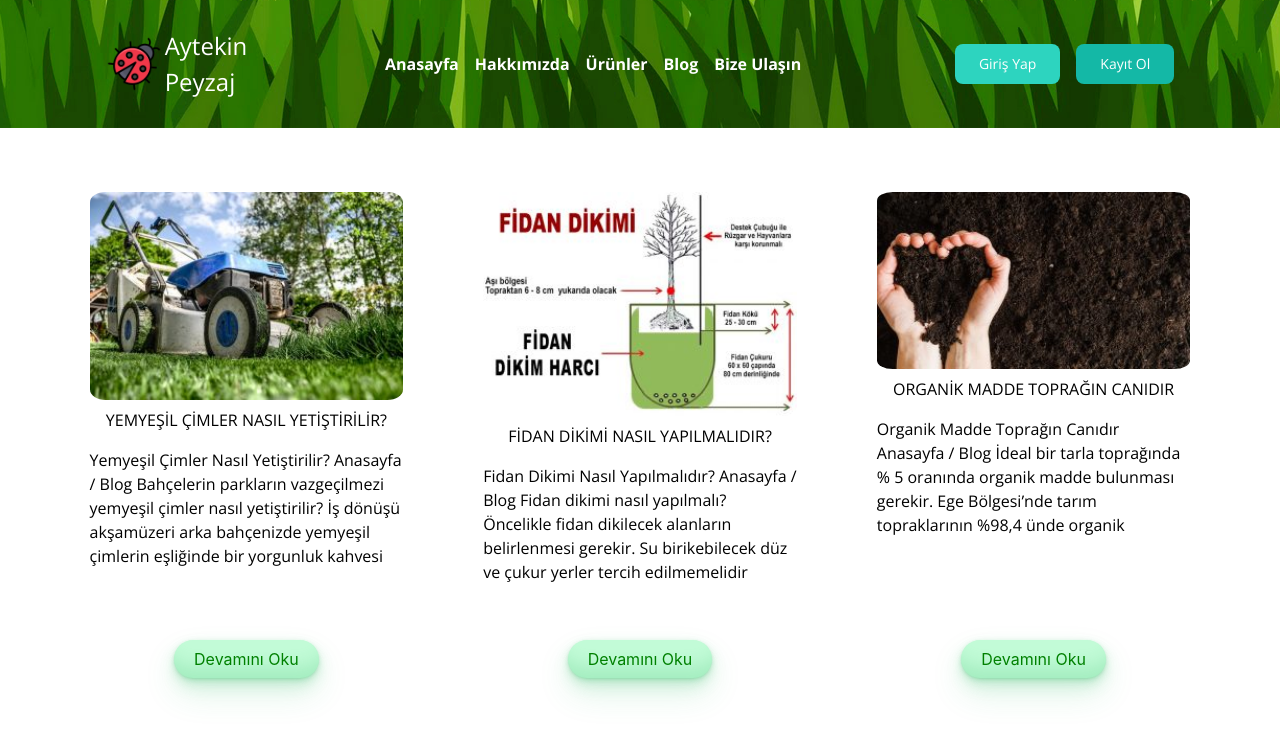
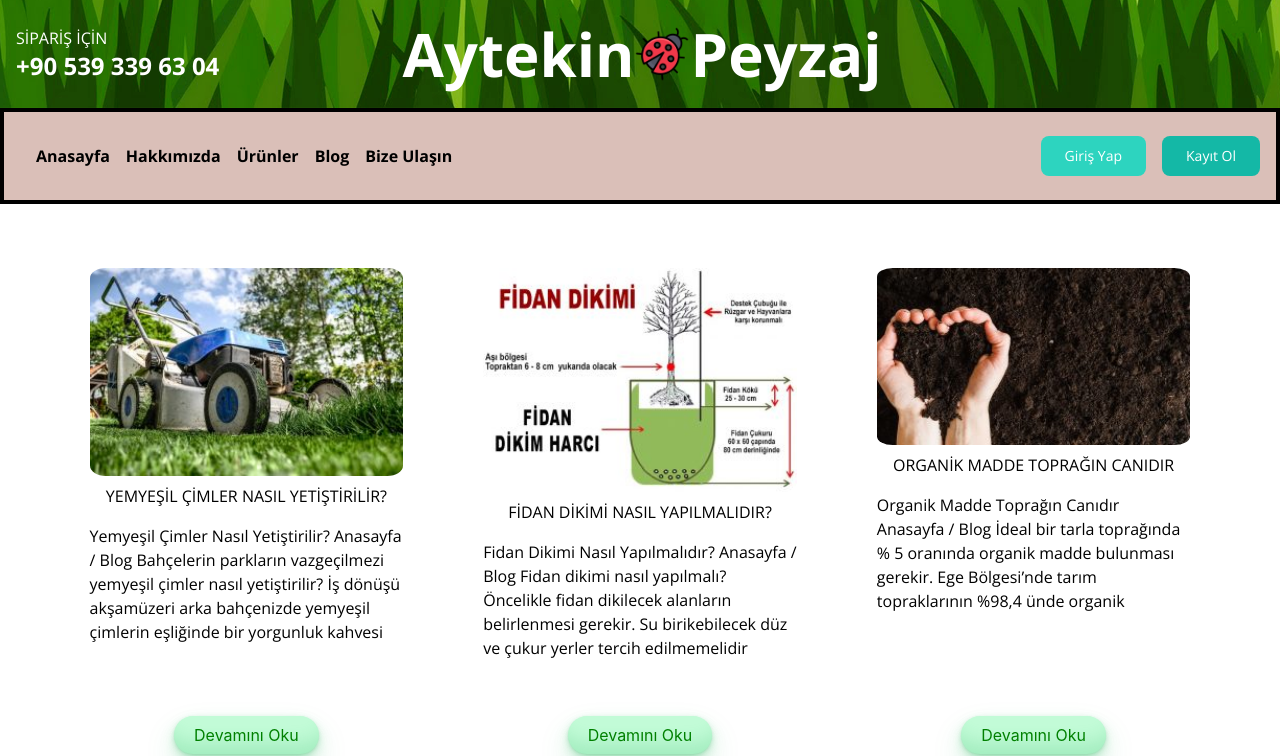
Before and after one commit to Cynfinitely/aytekinpeyzaj, a Next.js app: page /blog in a window 1280 px wide. Shown: the top 756 px of the page. Built offline with nearby package versions, Linux system fonts and the light colour scheme; no server answers.

Commit message:
styling improvements

```diff
--- a/components/Header.tsx
+++ b/components/Header.tsx
@@ -1,63 +1,19 @@
 import Image from "next/image";
-import styles from "../styles/Header.module.scss";
 import logo from "../public/logo.png";
-import Navbar from "./Navbar";
-import Cart from "./Cart";
-import { AppDispatch, RootState } from "../redux/store";
-import { useDispatch, useSelector } from "react-redux";
-import Link from "next/link";
-import { signOut } from "../redux/features/authSlice";
 
 export default function Header() {
-  const user = useSelector((state: RootState) => state.auth.user);
-  const dispatch: AppDispatch = useDispatch();
+  return (
+    <header className="w-full flex items-center py-6 bg-primary text-white bg-bottom bg-repeat-x bg-vectorGrass relative">
+      <div className="absolute left-4 hidden md:block">
+        <p>SİPARİŞ İÇİN</p>
+        <p className="font-bold  text-2xl">+90 539 339 63 04</p>
+      </div>
 
-  const handleSignOut = () => {
-    dispatch(signOut());
-  };
-
-  const username = user?.email.split("@")[0];
-
-  return (
-    <header className={styles.header}>
-      <div className={styles.header__logo}>
-        <Image src={logo} alt="" width="56" height="56" />
-        <h1 className={styles.header__title}>
-          Aytekin <br /> Peyzaj
+      <div className="flex w-full items-center justify-center">
+        <h1 className="p-0 text-4xl md:text-6xl font-bold text-bold m-0 ml-1 flex items-center">
+          Aytekin <Image src={logo} alt="" width="56" height="56" /> Peyzaj
         </h1>
       </div>
-      <Navbar />
-      {user ? (
-        <>
-          <div className="flex justify-center items-center gap-7">
-            <div className="flex justify-center items-center">
-              <p className="hidden md:block">Hoşgeldiniz, {username}</p>
-              <Cart />
-            </div>
-
-            <button
-              onClick={handleSignOut}
-              className="py-2.5 px-6 rounded-lg text-sm font-medium bg-teal-200 text-teal-800"
-            >
-              Çıkış Yap
-            </button>
-          </div>
-        </>
-      ) : (
-        <div className="flex gap-4">
-          <Link href="/signIn">
-            <button className="py-2.5 px-6 rounded-lg text-sm font-medium text-white bg-teal-400">
-              Giriş Yap
-            </button>
-          </Link>
-
-          <Link href="/signUp">
-            <button className="py-2.5 px-6 rounded-lg text-sm font-medium text-white bg-teal-500">
-              Kayıt Ol
-            </button>
-          </Link>
-        </div>
-      )}
     </header>
   );
 }
--- a/components/Navbar.tsx
+++ b/components/Navbar.tsx
@@ -1,6 +1,9 @@
 import Link from "next/link";
-import styles from "../styles/Navbar.module.scss";
 import { useState } from "react";
+import Cart from "./Cart";
+import { AppDispatch, RootState } from "../redux/store";
+import { useDispatch, useSelector } from "react-redux";
+import { signOut } from "../redux/features/authSlice";
 
 const Navbar = () => {
   const [isOpen, setIsOpen] = useState(false);
@@ -8,29 +11,74 @@ const Navbar = () => {
   const handleClick = () => {
     setIsOpen(!isOpen);
   };
+  const user = useSelector((state: RootState) => state.auth.user);
+  const dispatch: AppDispatch = useDispatch();
+
+  const handleSignOut = () => {
+    dispatch(signOut());
+  };
+
+  const username = user?.email.split("@")[0];
 
   return (
-    <nav className={styles.navbar}>
-      <button onClick={handleClick} className={styles.navbar__button}>
-        <img src="/hamburger.png" alt="Menu" />
+    <nav className="flex justify-evenly md:justify-between  border-black border-4  items-center p-4 bg-[#dabfb8] text-dark font-bold ">
+      <button onClick={handleClick} className="md:hidden">
+        <img
+          src="/hamburger.png"
+          alt="Menu"
+          className="w-6 h-6 bg-transparent"
+        />
       </button>
-      <div className={`${styles.navbar__menu} ${isOpen ? styles.open : ""}`}>
-        <Link href="/" className={styles.navbar__link}>
+      <div
+        className={`flex flex-col md:flex-row justify-between p-4 flex-wrap ${
+          isOpen ? "flex" : "hidden"
+        } md:flex`}
+      >
+        <Link href="/" className="mr-4  flex-auto">
           Anasayfa
         </Link>
-        <Link href="/about" className={styles.navbar__link}>
+        <Link href="/about" className="mr-4  flex-auto">
           Hakkımızda
         </Link>
-        <Link href="/productsPage" className={styles.navbar__link}>
+        <Link href="/productsPage" className="mr-4  flex-auto">
           Ürünler
         </Link>
-        <Link href="/blog" className={styles.navbar__link}>
+        <Link href="/blog" className="mr-4  flex-auto">
           Blog
         </Link>
-        <Link href="/contact" className={styles.navbar__link}>
+        <Link href="/contact" className="mr-4  flex-auto">
           Bize Ulaşın
         </Link>
       </div>
+      {user ? (
+        <div className="flex  justify-center items-center gap-7">
+          <div className="flex justify-center items-center">
+            <p className="hidden md:block">Hoşgeldiniz, {username}</p>
+            <Cart />
+          </div>
+
+          <button
+            onClick={handleSignOut}
+            className="py-2.5 px-6 rounded-lg text-sm font-medium bg-teal-200 text-teal-800"
+          >
+            Çıkış Yap
+          </button>
+        </div>
+      ) : (
+        <div className="flex gap-4">
+          <Link href="/signIn">
+            <button className="py-2.5 px-6 rounded-lg text-sm font-medium text-white bg-teal-400">
+              Giriş Yap
+            </button>
+          </Link>
+
+          <Link href="/signUp">
+            <button className="py-2.5 px-6 rounded-lg text-sm font-medium text-white bg-teal-500">
+              Kayıt Ol
+            </button>
+          </Link>
+        </div>
+      )}
     </nav>
   );
 };
--- a/pages/_app.tsx
+++ b/pages/_app.tsx
@@ -5,6 +5,7 @@ import Header from "../components/Header";
 import { Provider } from "react-redux";
 import store from "../redux/store";
 import Head from "next/head";
+import Navbar from "../components/Navbar";
 
 function MyApp({ Component, pageProps }: AppProps) {
   return (
@@ -14,6 +15,7 @@ function MyApp({ Component, pageProps }: AppProps) {
       </Head>
       <div className="app">
         <Header />
+        <Navbar />
         <main className="main-content">
           <Component {...pageProps} />
         </main>
--- a/styles/Home.module.scss
+++ b/styles/Home.module.scss
@@ -17,5 +17,7 @@
   width: 100%;
   padding: 3% 2%;
   color: #369a7e;
-  border: 5px solid black;
+  border-width: 0 5px 5px 5px;
+  border-style: solid;
+  border-color: black;
 }
--- a/styles/Navbar.module.scss
+++ /dev/null
@@ -1,56 +0,0 @@
-@use "mixins";
-
-.navbar {
-  display: flex;
-  justify-content: space-between;
-  align-items: center;
-  padding: 1em;
-  flex-wrap: wrap;
-}
-
-.navbar__menu {
-  display: flex;
-  justify-content: space-between;
-  padding: 1em;
-  flex-wrap: wrap;
-}
-
-.navbar__link {
-  margin-right: 1em;
-  text-decoration: none;
-  color: white;
-  flex: 1 0 auto;
-}
-
-.navbar__button {
-  display: none;
-}
-
-@media (max-width: 600px) {
-  .navbar {
-    display: flex;
-    flex-direction: column;
-  }
-
-  .navbar__link {
-    margin-bottom: 1em;
-  }
-
-  .navbar__menu {
-    display: none;
-  }
-
-  .navbar__button {
-    display: block;
-    img {
-      width: 25px;
-      height: 25px;
-      background-color: transparent;
-    }
-  }
-
-  .navbar__menu.open {
-    display: flex;
-    flex-direction: column;
-  }
-}
--- a/tailwind.config.js
+++ b/tailwind.config.js
@@ -6,7 +6,14 @@ module.exports = {
     "./components/**/*.{js,ts,jsx,tsx,mdx}",
   ],
   theme: {
-    extend: {},
+    extend: {
+      colors: {
+        primary: "#dcf2e8",
+      },
+      backgroundImage: {
+        vectorGrass: "url('/vectorGrass.png')",
+      },
+    },
   },
   plugins: [],
 };
```
